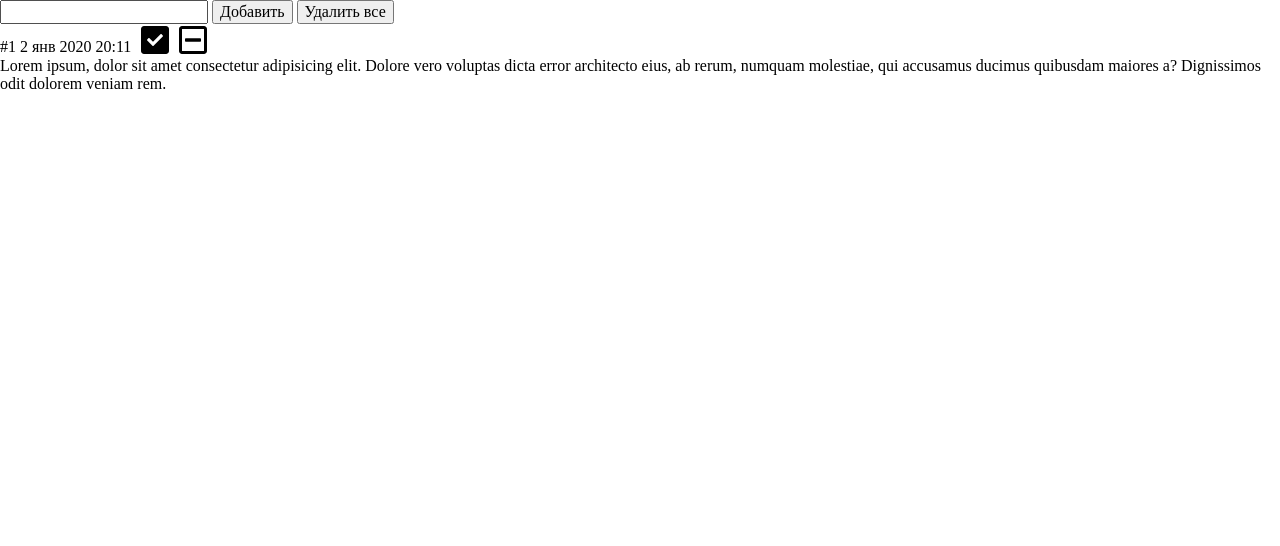
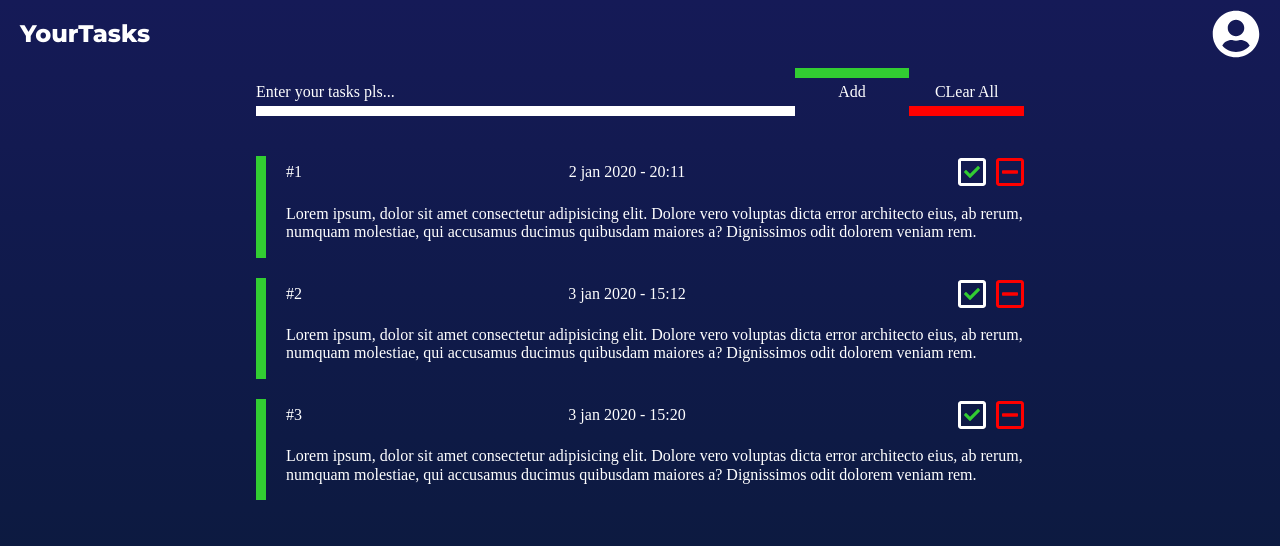
Before and after one commit to Yaroslav-BV/your-tasks, a website built with webpack: page src/index.html in a window 1280 px wide. Built offline with nearby package versions, Linux system fonts and the light colour scheme; files whose address does not match are found by name; a web font is replaced by a local one.

Commit message:
Layout Design c. 0.0.1

```diff
--- a/src/index.html
+++ b/src/index.html
@@ -10,13 +10,18 @@
     <title>YourTasks</title>
 </head>
 <body>
-
+    <header>
+        <a href="#">
+            <span>Your</span><span>Tasks</span>
+        </a>
+        <i class="fas fa-user-circle fa-3x"></i>
+    </header>
     <section id="task">
         <!-- Форма для ввода задачи -->
         <form name="task-panel" id="form-task" onsubmit="return false">
-            <input type="text" name="task-text" id="form-task-input">
-            <button id="form-task-add">Добавить</button>
-            <button id="form-task-clearAll">Удалить все</button>
+            <input type="text" name="task-text" id="form-task-input" placeholder="Enter your tasks pls...">
+            <button id="form-task-add">Add</button>
+            <button id="form-task-clearAll">CLear All</button>
         </form>
         <!-- Блок вывода задачи -->
         <div id="task-list">
@@ -24,10 +29,42 @@
             <div class="task-list-item">
                 <div class="task-list-item-header">
                     <span class="task-list-item-header-number">#1</span>
-                    <span class="task-list-item-header-date">2 янв 2020 20:11</span>
+                    <span class="task-list-item-header-date">2 jan 2020 - 20:11</span>
                     <span class="task-list-item-header-nav">
                         <span class="fa-stack" style="vertical-align: top;">
-                            <i class="fas fa-square fa-stack-2x"></i>
+                            <i class="far fa-square fa-stack-2x"></i>
+                            <i class="fas fa-check fa-stack-1x fa-inverse"></i>
+                        </span>
+                        <i class="far fa-minus-square fa-2x"></i>
+                    </span>
+                </div>
+                <div class="task-list-item-header">
+                    <p>Lorem ipsum, dolor sit amet consectetur adipisicing elit. Dolore vero voluptas dicta error architecto eius, ab rerum, numquam molestiae, qui accusamus ducimus quibusdam maiores a? Dignissimos odit dolorem veniam rem.</p>
+                </div>
+            </div>
+            <div class="task-list-item">
+                <div class="task-list-item-header">
+                    <span class="task-list-item-header-number">#2</span>
+                    <span class="task-list-item-header-date">3 jan 2020 - 15:12</span>
+                    <span class="task-list-item-header-nav">
+                        <span class="fa-stack" style="vertical-align: top;">
+                            <i class="far fa-square fa-stack-2x"></i>
+                            <i class="fas fa-check fa-stack-1x fa-inverse"></i>
+                        </span>
+                        <i class="far fa-minus-square fa-2x"></i>
+                    </span>
+                </div>
+                <div class="task-list-item-header">
+                    <p>Lorem ipsum, dolor sit amet consectetur adipisicing elit. Dolore vero voluptas dicta error architecto eius, ab rerum, numquam molestiae, qui accusamus ducimus quibusdam maiores a? Dignissimos odit dolorem veniam rem.</p>
+                </div>
+            </div>
+            <div class="task-list-item">
+                <div class="task-list-item-header">
+                    <span class="task-list-item-header-number">#3</span>
+                    <span class="task-list-item-header-date">3 jan 2020 - 15:20</span>
+                    <span class="task-list-item-header-nav">
+                        <span class="fa-stack" style="vertical-align: top;">
+                            <i class="far fa-square fa-stack-2x"></i>
                             <i class="fas fa-check fa-stack-1x fa-inverse"></i>
                         </span>
                         <i class="far fa-minus-square fa-2x"></i>
--- a/src/js/fontawesome.config.js
+++ b/src/js/fontawesome.config.js
@@ -2,9 +2,9 @@ import { library, dom, config } from '@fortawesome/fontawesome-svg-core';
 
 config.autoReplaceSvg = 'nest';
 
-import { fas } from '@fortawesome/free-solid-svg-icons';
-import { far } from '@fortawesome/free-regular-svg-icons'
-import { fab } from '@fortawesome/free-brands-svg-icons'
+import { faCheck, faUserCircle } from '@fortawesome/free-solid-svg-icons';
+import { faSquare, faMinusSquare } from '@fortawesome/free-regular-svg-icons';
+// import { fab } from '@fortawesome/free-brands-svg-icons';
 
-library.add(fas, far, fab);
+library.add(faSquare, faCheck, faUserCircle, faMinusSquare);
 dom.watch();
--- a/src/scss/main.scss
+++ b/src/scss/main.scss
@@ -6,13 +6,30 @@
 
 // Основной код со стилями
 body {
+    @include flexDisplay(column, center);
+    background-image: linear-gradient(to bottom, rgb(21, 26, 87), rgb(20, 26, 84), rgb(19, 26, 81), rgb(17, 26, 78), rgb(16, 26, 75), rgb(15, 26, 72), rgb(14, 26, 69), rgb(13, 26, 66), rgb(12, 26, 63), rgb(10, 26, 60), rgb(9, 26, 57), rgb(8, 26, 54));
     font-family: $mainFont;
+    height: 100vh;
 }
 
-p {
-    margin: 0;
+#task {
+    @include flexDisplay(column, center);
+    width: 60%;
+}
+
+a {
+    color: #fff;
+    text-decoration: none;
+    font-size: x-large;
+}
+
+button {
+    border: none;
+    outline: none;
+    cursor: pointer;
 }
 
 // Модули страницы
+@import "modules/header.scss";
 @import "modules/form-task.scss";
 @import "modules/list-task.scss";
--- a/src/scss/modules/form-task.scss
+++ b/src/scss/modules/form-task.scss
@@ -0,0 +1,50 @@
+#form-task {
+    width: 100%;
+    @include flexDisplay(row, normal);
+    flex-wrap: wrap;
+    margin-bottom: 40px;
+
+    &-input {
+        flex: 4 400px;
+        padding: 15px 0;
+        background: transparent;
+        border: none;
+        outline: none;
+        color: #fff;
+        box-shadow: inset 0 -10px #fff;
+        transition: all .3s cubic-bezier(0.8, 0.885, 0.32, 1.275);
+
+        &:focus {
+            box-shadow: inset 0 -15px #fff;
+        }
+        &::placeholder {
+            color: #fff;
+        }
+
+    }
+
+    &-add, &-clearAll {
+        flex: 1 80px;
+        padding: 0;
+        background: transparent;
+        color: #fff;
+    }
+
+    &-add {
+        box-shadow: inset 0 10px $colorGreen;
+        transition: all .3s cubic-bezier(0.8, 0.885, 0.32, 1.275);
+
+        &:hover {
+            box-shadow: inset 0 80px $colorGreen;
+        }
+    }
+
+    &-clearAll {
+        box-shadow: inset 0 -10px $colorRed;
+        transition: all .3s cubic-bezier(0.8, 0.885, 0.32, 1.275);
+
+        &:hover {
+            box-shadow: inset 0 -80px $colorRed;
+        }
+    }
+}
--- /dev/null
+++ b/src/scss/modules/header.scss
@@ -0,0 +1,33 @@
+header {
+    @include flexDisplay(row, center);
+    justify-content: space-between;
+    width: 100vw;
+    box-sizing: border-box;
+    padding: 10px 20px;
+
+    a {
+        font-family: $logoFont;
+
+        span {
+            transition: color .3s ease-out;
+        }
+
+        &:hover span {
+            color: $colorGreen;
+        }
+        &:hover span:last-child {
+            color: $colorRed;
+        }
+    }
+
+    i {
+        color: #fff;
+        transition: color .4s ease-out;
+        cursor: pointer;
+
+        &:hover {
+            color: $colorGreen;
+        }
+    }
+
+}
--- a/src/scss/modules/list-task.scss
+++ b/src/scss/modules/list-task.scss
@@ -0,0 +1,47 @@
+#task-list {
+    @include flexDisplay(column, stretch);
+}
+
+.task-list-item {
+    @include flexDisplay(column, stretch);
+    color: #fff;
+    padding-left: 30px;
+    box-sizing: border-box;
+    box-shadow: inset 10px 0 $colorGreen;
+    transition: all .2s cubic-bezier(0.8, 0.885, 0.32, 1.275);
+
+    &:not(:last-child) {
+        margin-bottom: 20px;
+    }
+
+    &:hover {
+        box-shadow: inset 20px 0 $colorGreen;
+    }
+
+    &-header {
+        @include flexDisplay(row, center);
+        justify-content: space-between;
+
+        &-number {}
+        &-date {}
+        &-nav {
+            i {
+                cursor: pointer;
+            }
+            .fa-stack {
+                &:hover {
+                    .fa-square {color: $colorGreen;}
+                    .fa-check {color: #fff;}
+                }
+            }
+            .fa-check {
+                color: $colorGreen;
+            }
+
+            .fa-minus-square {
+                color: $colorRed;
+            }
+        }
+    }
+
+}
--- a/src/scss/utils/mixins.scss
+++ b/src/scss/utils/mixins.scss
@@ -0,0 +1,5 @@
+@mixin flexDisplay($direct, $align) {
+    display: flex;
+    flex-direction: $direct;
+    align-items: $align;
+}
--- a/src/scss/utils/vars.scss
+++ b/src/scss/utils/vars.scss
@@ -1 +1,4 @@
 $mainFont: 'Montserrat-Regular';
+$logoFont: 'Montserrat-ExtraBold';
+$colorRed: #ff0000;
+$colorGreen: #32cd32;
```
Also changed, not shown: src/css/main.css, src/img/webpack-logo.svg (deleted).
